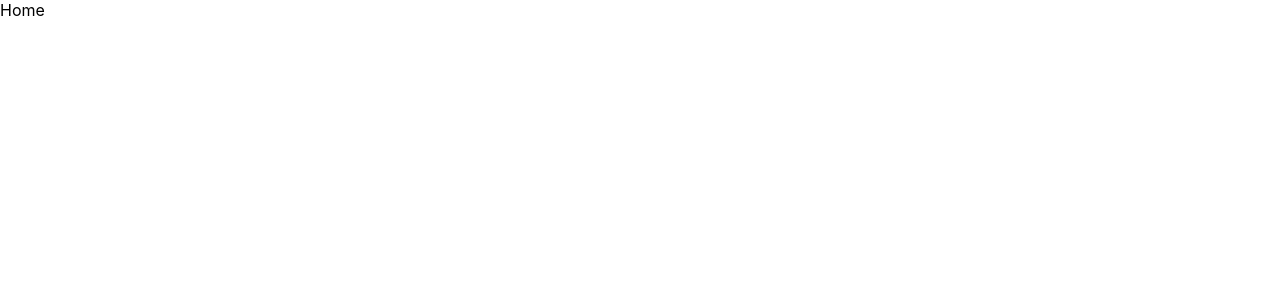
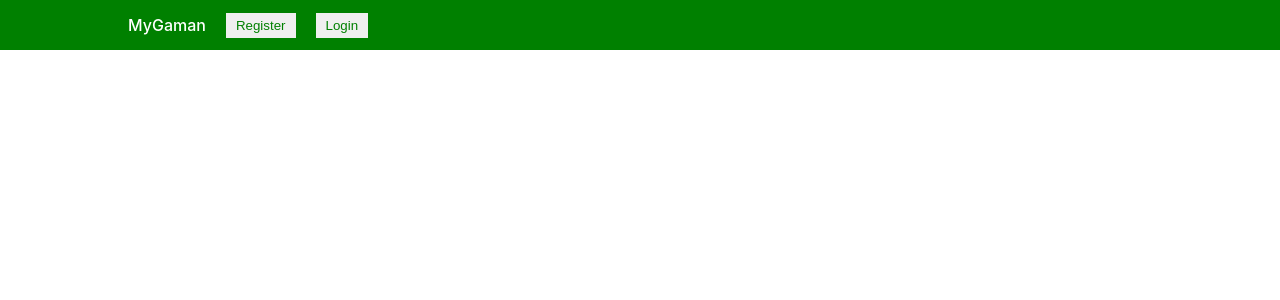
Before and after one commit to tharusha1004/My-Gaman-App, a React (Create React App) app in the folder client/: page /home in a window 1280 px wide. Shown: the top 300 px of the page. Built offline with nearby package versions, Linux system fonts and the light colour scheme.

Commit message:
create navbar component and add to home page

```diff
--- /dev/null
+++ b/client/src/components/navbar/Navbar.css
@@ -0,0 +1,26 @@
+.navBar{
+    height: 50px;
+    background-color: green;
+    display: flex;
+    justify-content: center;
+}
+
+.navContainer{
+    width: 100%;
+    max-width: 1024px;
+    color: white;
+    display: flex;
+    align-items: center;
+}
+
+.logo{
+    font-weight: 500;
+}
+
+.navButton{
+    margin-left: 20px;
+    border: none;
+    padding: 5px 10px;
+    cursor: pointer;
+    color: green;
+}
--- /dev/null
+++ b/client/src/components/navbar/Navbar.jsx
@@ -0,0 +1,20 @@
+import React from 'react'
+
+// import Navbar.css
+import '../navbar/Navbar.css';
+
+const Navbar = () => {
+    return (
+        <div className='navBar'>
+            <div className="navContainer">
+                <span className='logo'>MyGaman</span>
+                <div className='navItems'>
+                    <button className='navButton'>Register</button>
+                    <button className='navButton'>Login</button>
+                </div>
+            </div>
+        </div>
+    )
+}
+
+export default Navbar
--- a/client/src/pages/home/Home.jsx
+++ b/client/src/pages/home/Home.jsx
@@ -2,11 +2,15 @@
 
 // import Home styles file
 import '../home/Home.css';
+//import components
+import Navbar from '../../components/navbar/Navbar';
 
 const Home = () => {
-  return (
-    <div>Home</div>
-  )
+    return (
+        <div>
+            <Navbar />
+        </div>
+    )
 }
 
 export default Home
```
